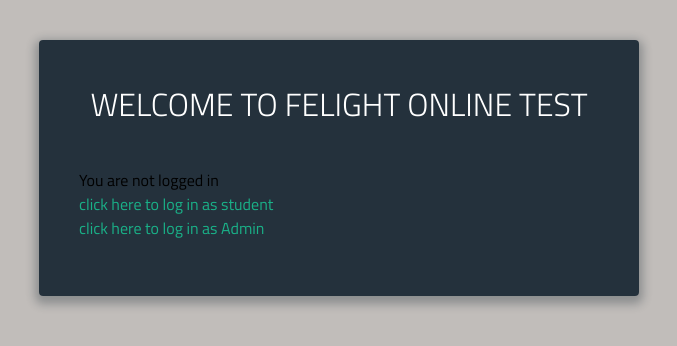
After one commit to apache10/webApp, a Flask app: template onlineTest/webApp/templates/welcome.html in a window 1280 px wide. The commit adds this page. Shown: the top 346 px of the page, without its empty margins (301-978 px from the left). Run offline with Flask 2, Linux system fonts and the light colour scheme; the template is opened without the code that fills it, so the values that code supplies are empty.

Commit message:
welcome page is added

```diff
--- a/onlineTest/webApp/server.py
+++ b/onlineTest/webApp/server.py
@@ -1,24 +1,16 @@
 import flask
 from flask import Flask
 
-
 # Create the application.
 APP = Flask(__name__)
-
-
-
-
 
 @APP.route('/')
 def index():
     """ Displays the index page accessible at '/'
     """
-    return "You are not logged in <br><a href = '/login-student'></b>" + \
-      "click here to log in as student</b><br>" + \
-      "<a href = '/admin'></b>" + \
-      "click here to log in as Admin</b></a>"
+    return flask.render_template('welcome.html')
 
-@APP.route('/admin')
+@APP.route('/login-admin')
 def index1 ():
     """ Displays the index page accessible at '/'
     """
--- /dev/null
+++ b/onlineTest/webApp/templates/welcome.html
@@ -0,0 +1,27 @@
+<!DOCTYPE html>
+<html >
+  <head>
+    <meta charset="UTF-8">
+    <title>WELCOME TO FELIGHT</title>
+    <link href='http://fonts.googleapis.com/css?family=Titillium+Web:400,300,600' rel='stylesheet' type='text/css'>
+
+    <link rel="stylesheet" href="{{ url_for('static', filename='css/normalize.css') }}">
+
+
+        <link rel="stylesheet" href="{{ url_for('static', filename='css/style.css') }}">
+
+
+  </head>
+
+<body>
+ <div class="form">
+
+<h1 align="center">WELCOME TO FELIGHT ONLINE TEST</h1>
+  <p class="paragraph">
+
+  You are not logged in <br><a href = '/login-student'></b>click here to log in as student</b><br><a href = '/login-admin'></b>click here to log in as Admin</b></a>
+</p>
+</div>
+
+</body>
+</html>
```
Also changed, not shown: onlineTest/webApp/templates/login_page_admin.html (+1 -7 lines), onlineTest/webApp/templates/welcome_student.html (deleted, +0 -27 lines).
